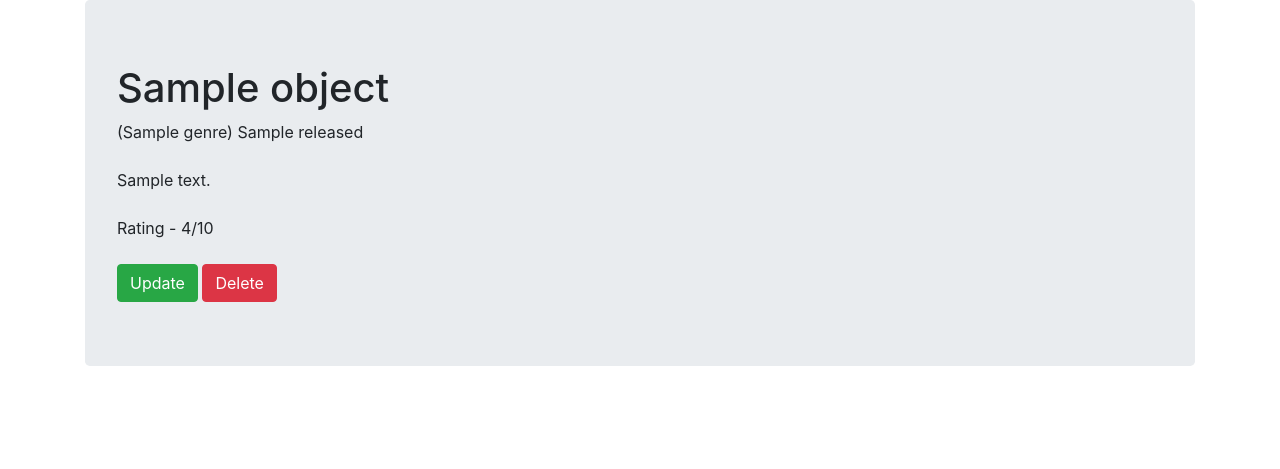
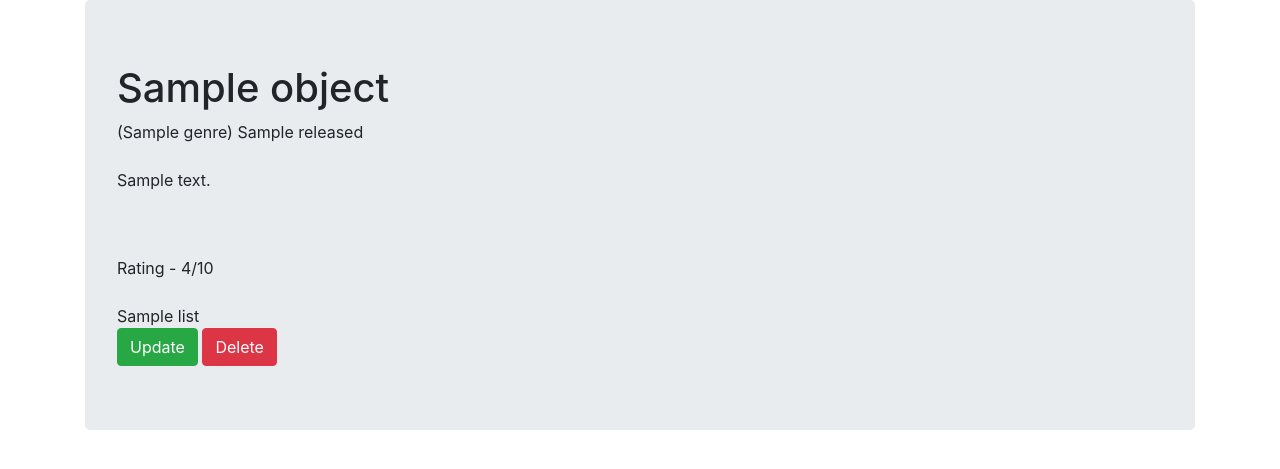
Before and after one commit to jstanczewski/backend_training, a Django app: template viewer/templates/detail.html in a window 1280 px wide. Shown: the part 56-525 px from the top of the page. Run offline with Django 3.2, Linux system fonts and the light colour scheme; tables that the repository leaves empty hold one stand-in row (values such as "Sample post"); the template is opened without the code that fills it: values that come from a table or form of the project are taken from there, most other values are stand-ins (such as "Sample title", 1, 10 or a date in 2020); some libraries are stand-ins or nearby versions.

Commit message:
Practicing filters

```diff
--- a/viewer/templates/detail.html
+++ b/viewer/templates/detail.html
@@ -4,11 +4,17 @@ Film: {{ object.title }}
 {% endblock %}
 
 {% block content %}
+
+{% autoescape on %}
 <h1>{{ object.title }}</h1>
 ({{ object.genre }}) {{ object.released }}<br><br>
-{{ object.description }} <br><br>
+{{ object.description | linebreaks }} <br><br>
 Rating - {{ object.rating }}/10
 <br><br>
+<!--{{ list | join:"-&#45;&#45;^-&#45;&#45;" }}-->
+{{ list | first }}
+<br>
+{% endautoescape %}
 <a href="{% url 'movie_update' movie.id %}" class="btn btn-success">Update</a>
 <a href="{% url 'movie_delete' movie.id %}" class="btn btn-danger">Delete</a>
 {% endblock %}
--- a/viewer/templates/movies.html
+++ b/viewer/templates/movies.html
@@ -6,11 +6,14 @@
 
 {% block content %}
     <h1>Welcome to HollyMovies!</h1>
+    We have {{ object_list | length }} movie{{ object_list | length | pluralize:'s'}}
     <ul>
         {% for movie in object_list %}
         <li>
             <a href="{% url 'movie_details' movie.id %}">{{ movie.title }} ({{ movie.released.year }})</a><br>
         </li>
+        {% empty %}
+            <h3>Nothing to display!</h3>
         {% endfor %}
     </ul>
     <a href="{% url 'movie_create' %}" class="btn btn-success">Add movie</a>
--- a/viewer/views.py
+++ b/viewer/views.py
@@ -21,6 +21,7 @@ LOGGER = getLogger()
 class MovieDetailsView(DetailView):
     template_name = "detail.html"
     model = Movie
+    extra_context = {'list': ['A', 'B', 'C']}
 
 
 class MovieDeleteView(DeleteView):
```
